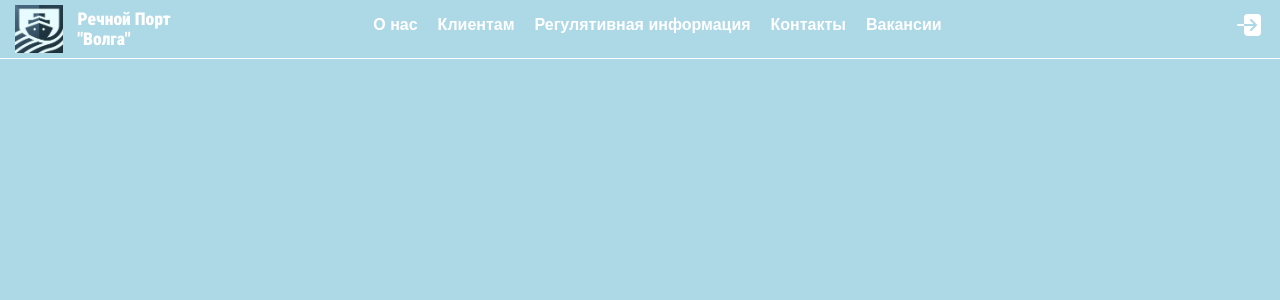
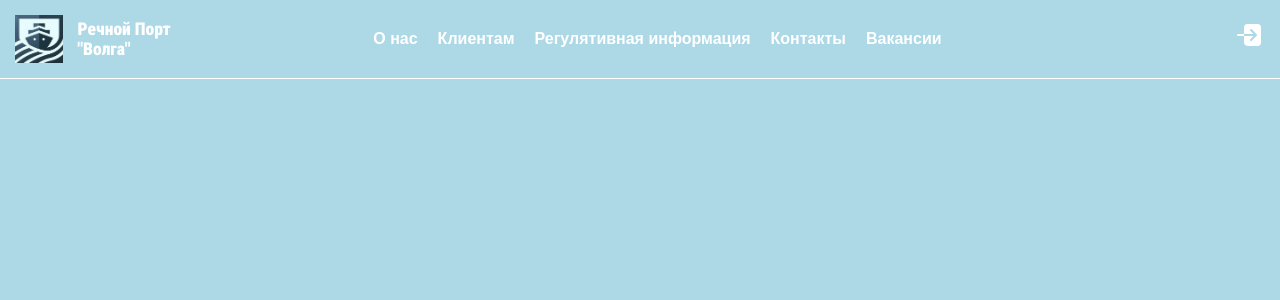
Before and after one commit to chugumba/Port_ISC, a React (Create React App) app: page / in a window 1280 px wide. Shown: the top 300 px of the page. Built offline with nearby package versions, Linux system fonts and the light colour scheme.

Commit message:
Удалены ненужные элементы стилей

```diff
--- a/src/styles/header.css
+++ b/src/styles/header.css
@@ -21,15 +21,10 @@ color: #4f4f4f;
 }
 
 .header-container {
-    height: 100%;
-    padding-left: 10px;
-    padding-right: 10px;
-    position: relative;
     display: flex;
+    padding: 10px;
     justify-content: space-between;
-    align-items: space-between;
-    align-content: space-between;
-    flex-wrap: nowrap;
+    align-items: center;
 }
 
 .header-left {
@@ -44,7 +39,6 @@ color: #4f4f4f;
     text-decoration: none;
     display: flex;
     align-items: center;
-    text-decoration: none;
     color: inherit;
 }
 
@@ -102,21 +96,22 @@ color: #4f4f4f;
 
 }
 .header-right {
-    align-content: center;
+    display: flex;
+    align-items: center;
 }
 @media only screen and ( max-width: 1024px) {
 
     .header-container {
         padding-left: 10px;
-  padding-right: 10px;
+        padding-right: 10px;
     }
 
-    .header-container .nav-button {
+    .nav-button {
         visibility: visible;
         opacity: 1
     }
 
-    .header-container .main-nav {
+    .main-nav {
         position: fixed;
 		top: -100vh;
 		left: 0;
@@ -126,13 +121,15 @@ color: #4f4f4f;
 		background-color: deepskyblue;
 		transition: 1s;
     }
-    .header-container .main-nav-menu {
+
+    .main-nav-menu {
         flex-direction: column;
         align-items: center;
 		justify-content: center;
         gap: 1.5rem;
-      }
-    .header-container .responsive-nav {
+    }
+
+    .responsive-nav {
         transform: translateY(100vh);
     }
 
```
